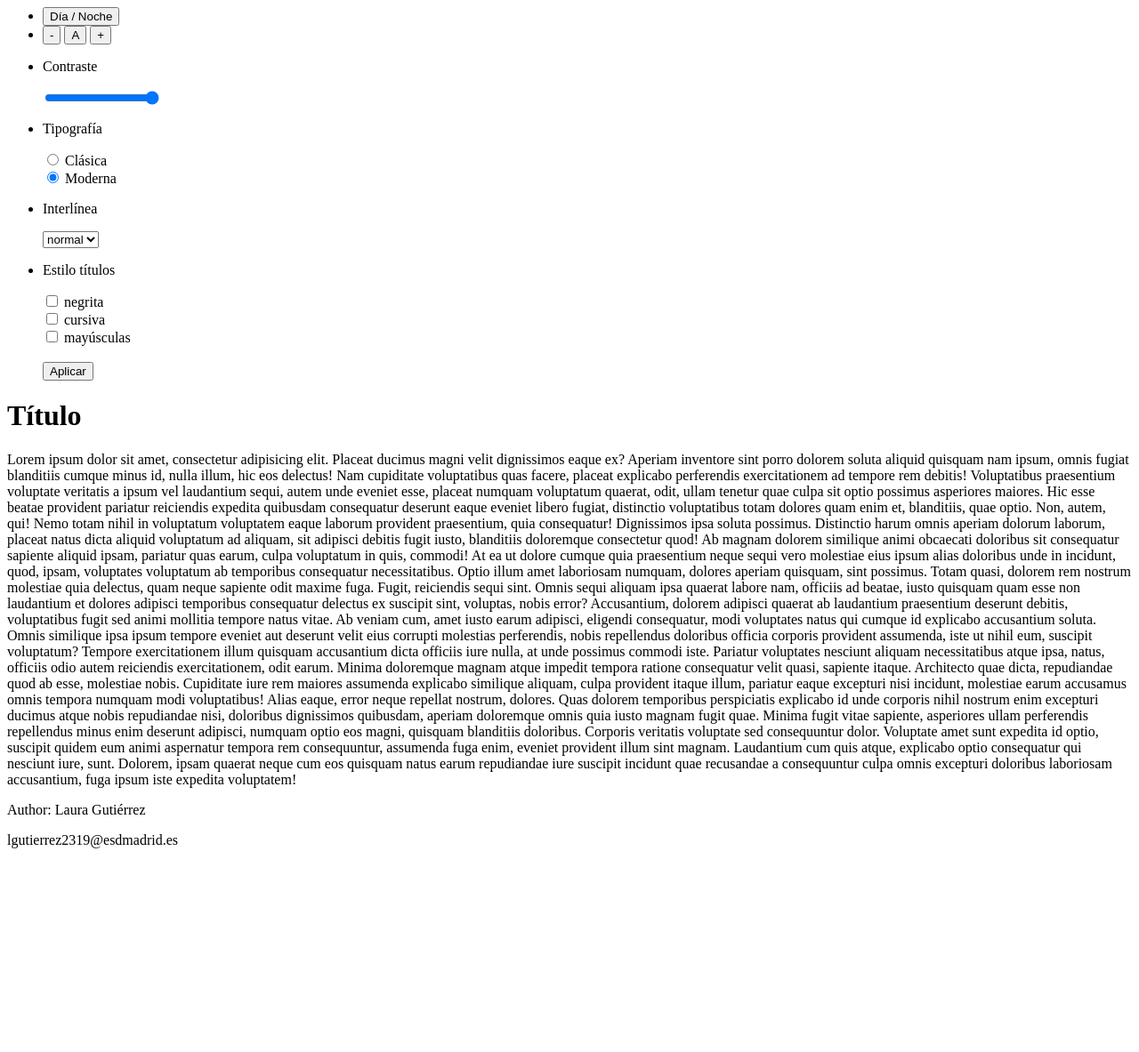
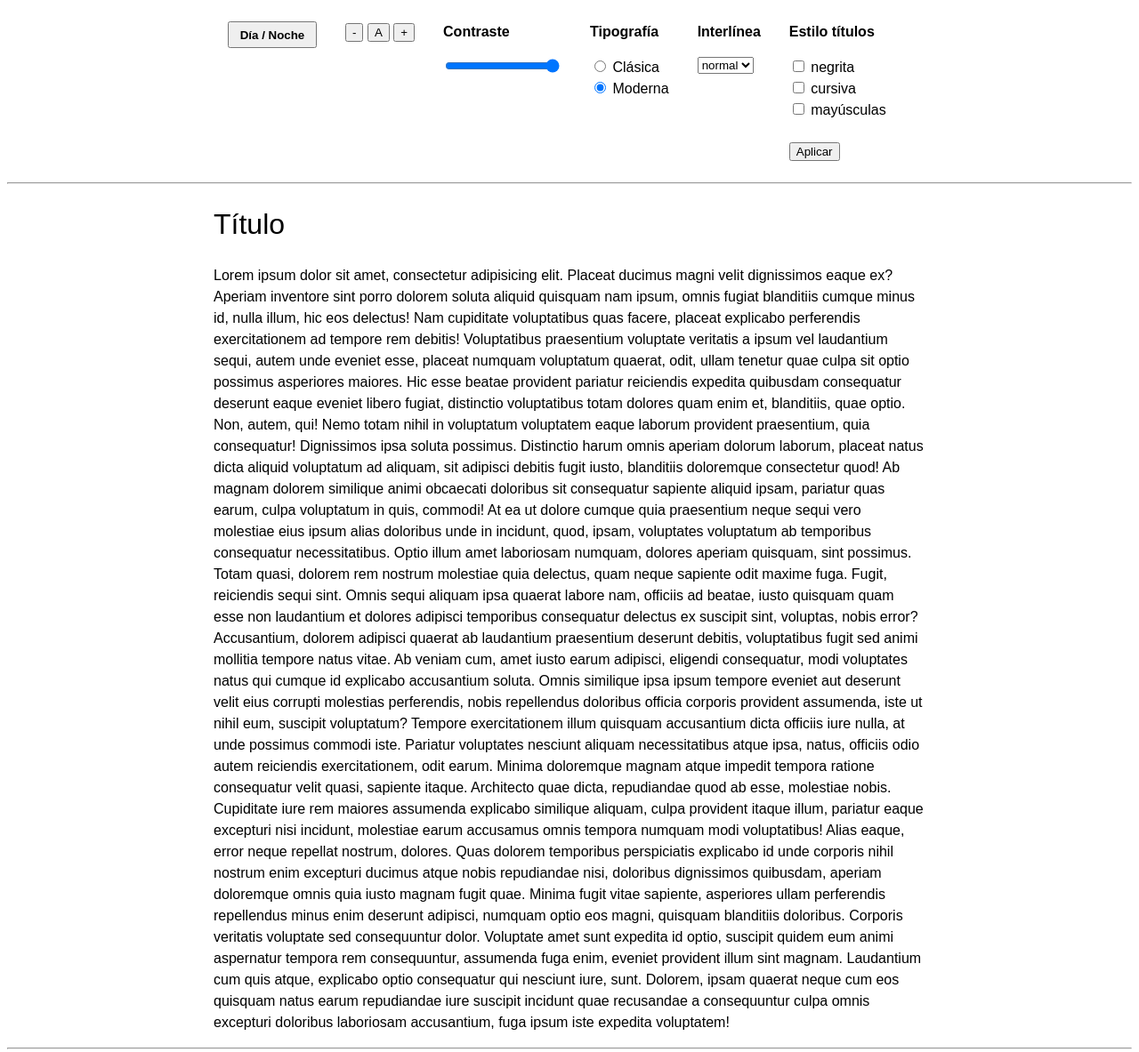
Before and after one commit to lauragu7/proyecto_git, a plain HTML site: page index.html in a window 1280 px wide. Shown: the top 1183 px of the page at 89% size. Before the commit the page ends 970 px from the top, so only its background shows below. Drawn offline with Linux system fonts and the light colour scheme.

Commit message:
Añadir estilos iniciales: solo HTML

```diff
--- a/index.html
+++ b/index.html
@@ -5,6 +5,7 @@
 <head>
     <meta charset="utf-8" />
     <title>Proyecto con seguimiento de Git</title>
+    <link rel="stylesheet" type="text/css" href="styles.css">
 </head>
 
 <body>
@@ -61,6 +62,7 @@
               </li>
             </ul>
     </header>
+    <hr>
     <main>
         <div id="texto">
             <h1>Título</h1>
@@ -68,9 +70,10 @@
           </div>
         </div>
     </main>
+    <hr>
     <footer>
-        <p>Author: Laura Gutiérrez</p>
-        <p>lgutierrez2319@esdmadrid.es
+        <p id="author">Author: Laura Gutiérrez</p>
+        <p id="email">lgutierrez2319@esdmadrid.es
         </p>
       </footer>
 </body>
--- /dev/null
+++ b/styles.css
@@ -0,0 +1,44 @@
+body {
+	font-family: sans-serif;
+	line-height: 1.5;
+}
+h1 {
+  font-weight: 400;
+}
+#menu {
+	overflow: hidden;
+	margin: 0;
+	padding: 0;
+}
+#menu li {
+	float: left;
+	list-style-type: none;
+	margin: 1em;
+}
+#menu li p {
+	margin-top: 0;
+	font-weight: bold;
+}
+#menu, #texto {
+	clear: left;
+	width: 80%;
+	max-width: 800px;
+	margin: 0 auto;
+}
+#diaNoche {
+	width: 100px;
+	height: 30px;
+	text-align: center;
+	font-weight: bold;
+	margin-bottom: 1em;
+}
+footer{
+    margin: 0 auto;
+    display: table;
+}
+footer > p {
+    display: inline-block;
+}
+#email{
+    margin-left: 20px;
+}
```
